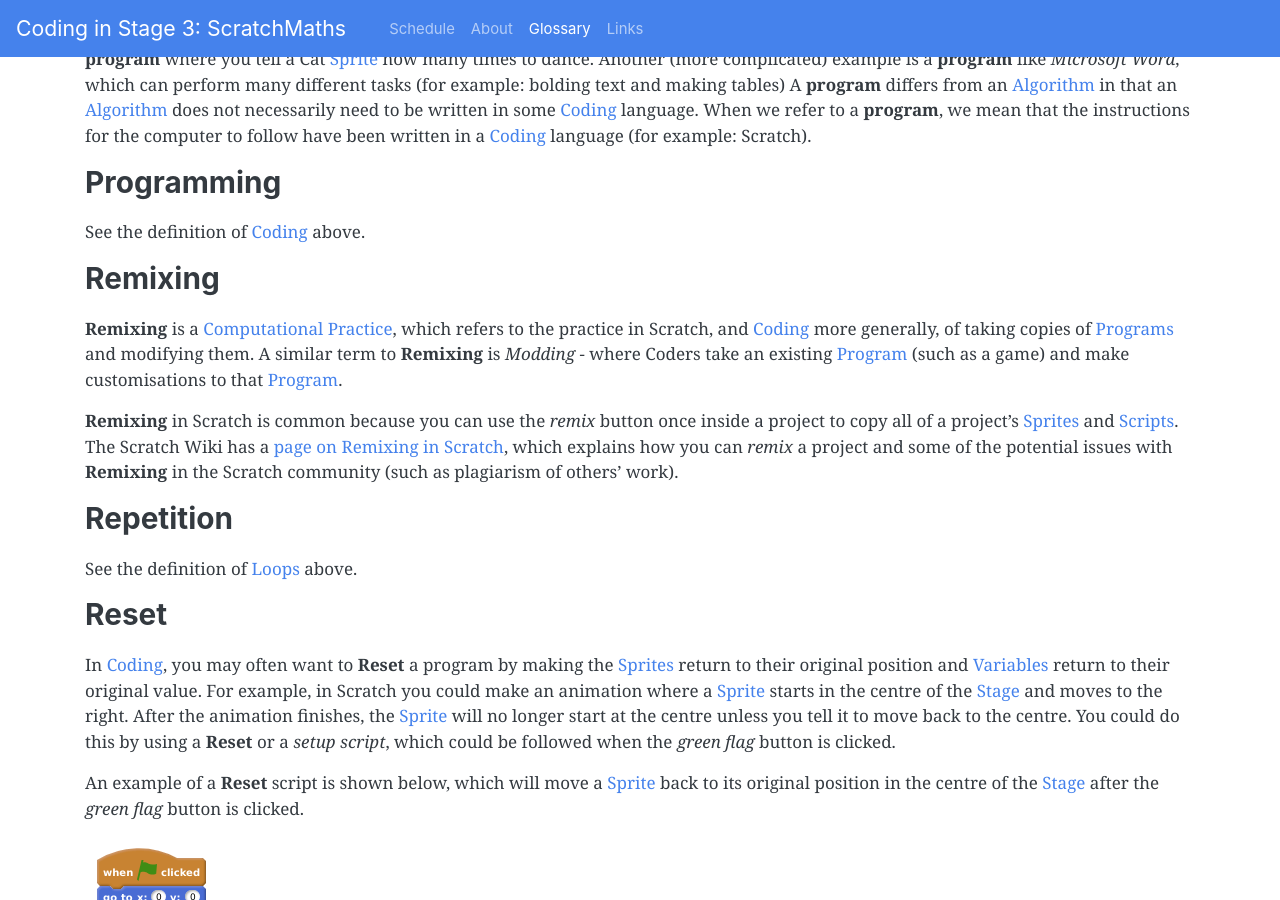
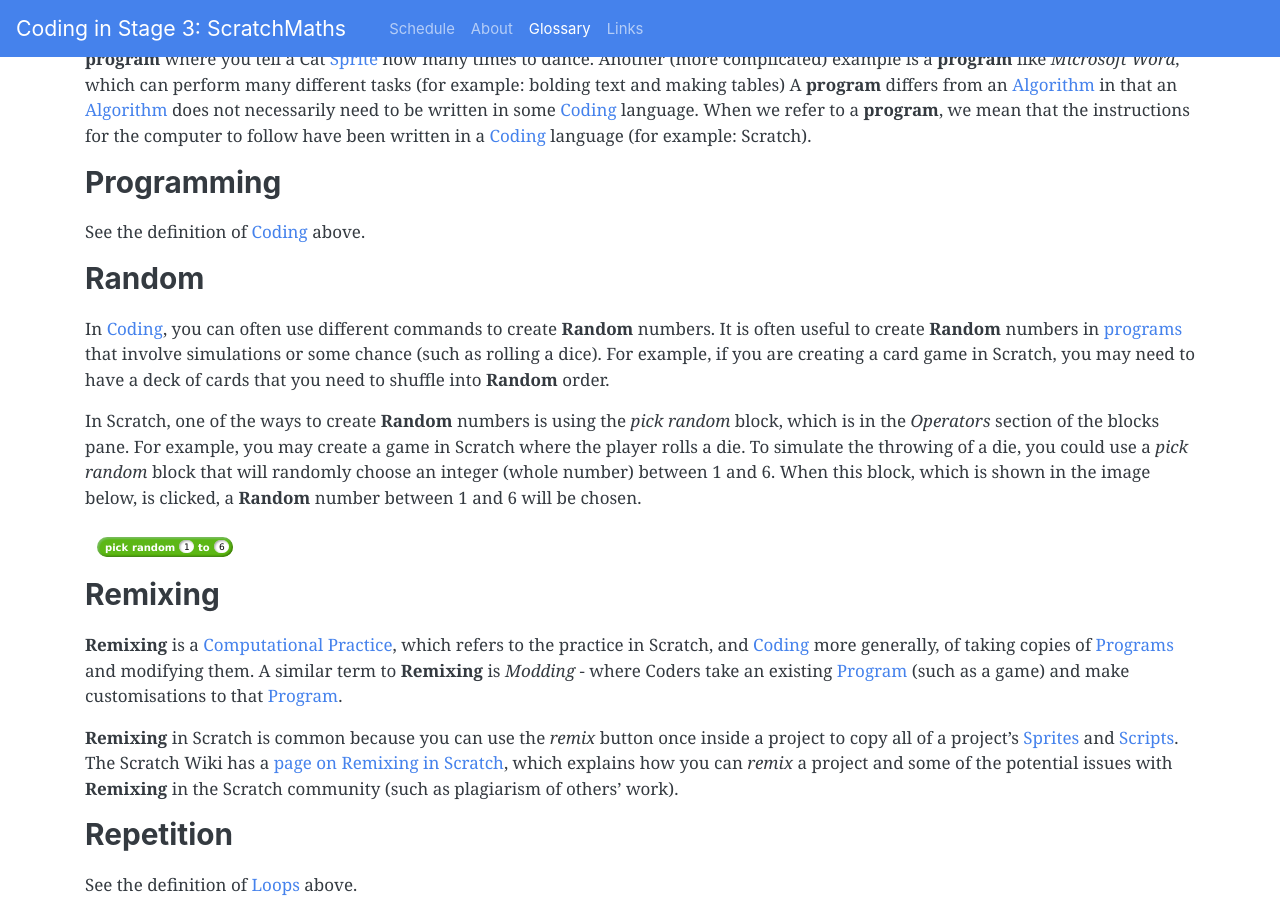
Before and after one commit to cs4s/2018, a Jekyll site: the page built from maths/glossary/index.md, in a window 1280 px wide and 900 px high, scrolled down 8589 px. Built offline with Jekyll 4.4.1, drawn with Linux system fonts in a browser that asks for light colours.

Commit message:
Changes Maths glossary to include definition for random

```diff
--- a/maths/glossary/index.md
+++ b/maths/glossary/index.md
@@ -383,6 +383,22 @@
 
 See the definition of [Coding](#coding) above.
 
+### Random
+
+In [Coding](#coding), you can often use different commands to create **Random** numbers.
+It is often useful to create **Random** numbers in [programs](#program) that involve simulations or some chance (such as rolling a dice).
+For example, if you are creating a card game in Scratch, you may need to have a deck of cards that you need to shuffle into **Random** order.
+
+In Scratch, one of the ways to create **Random** numbers is using the *pick random* block, which is in the *Operators* section of the blocks pane.
+For example, you may create a game in Scratch where the player rolls a die.
+To simulate the throwing of a die, you could use a *pick random* block that will randomly choose an integer (whole number) between 1 and 6.
+When this block, which is shown in the image below, is clicked, a **Random** number between 1 and 6 will be chosen.
+
+~~~
+pick random (1) to (6)
+~~~
+{: .language-scratch}
+
 ### Remixing
 
 **Remixing** is a [Computational Practice](#computational-practice), which refers to the practice in Scratch, and [Coding](#coding) more generally, of taking copies of [Programs](#program) and modifying them.
```
